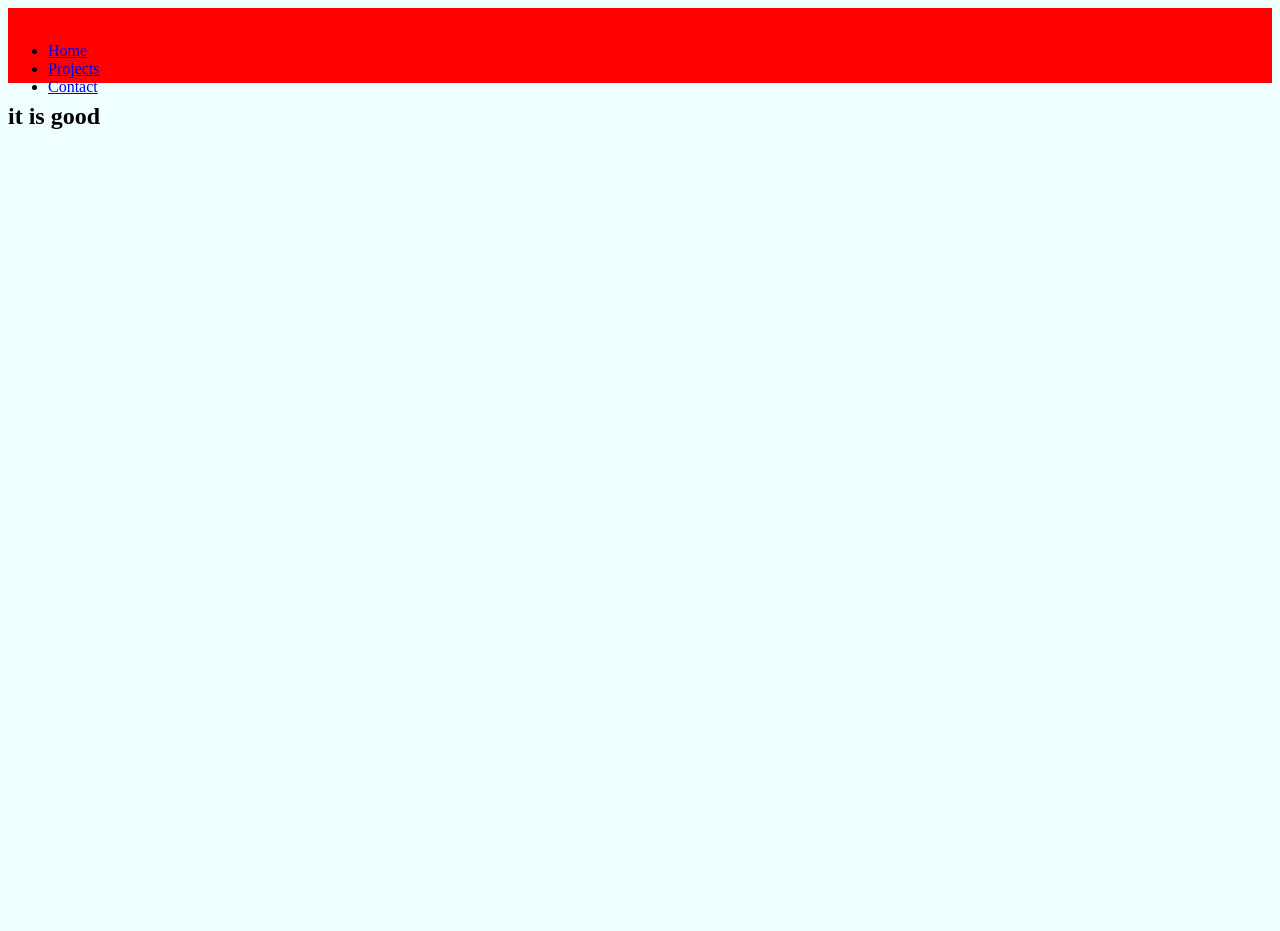
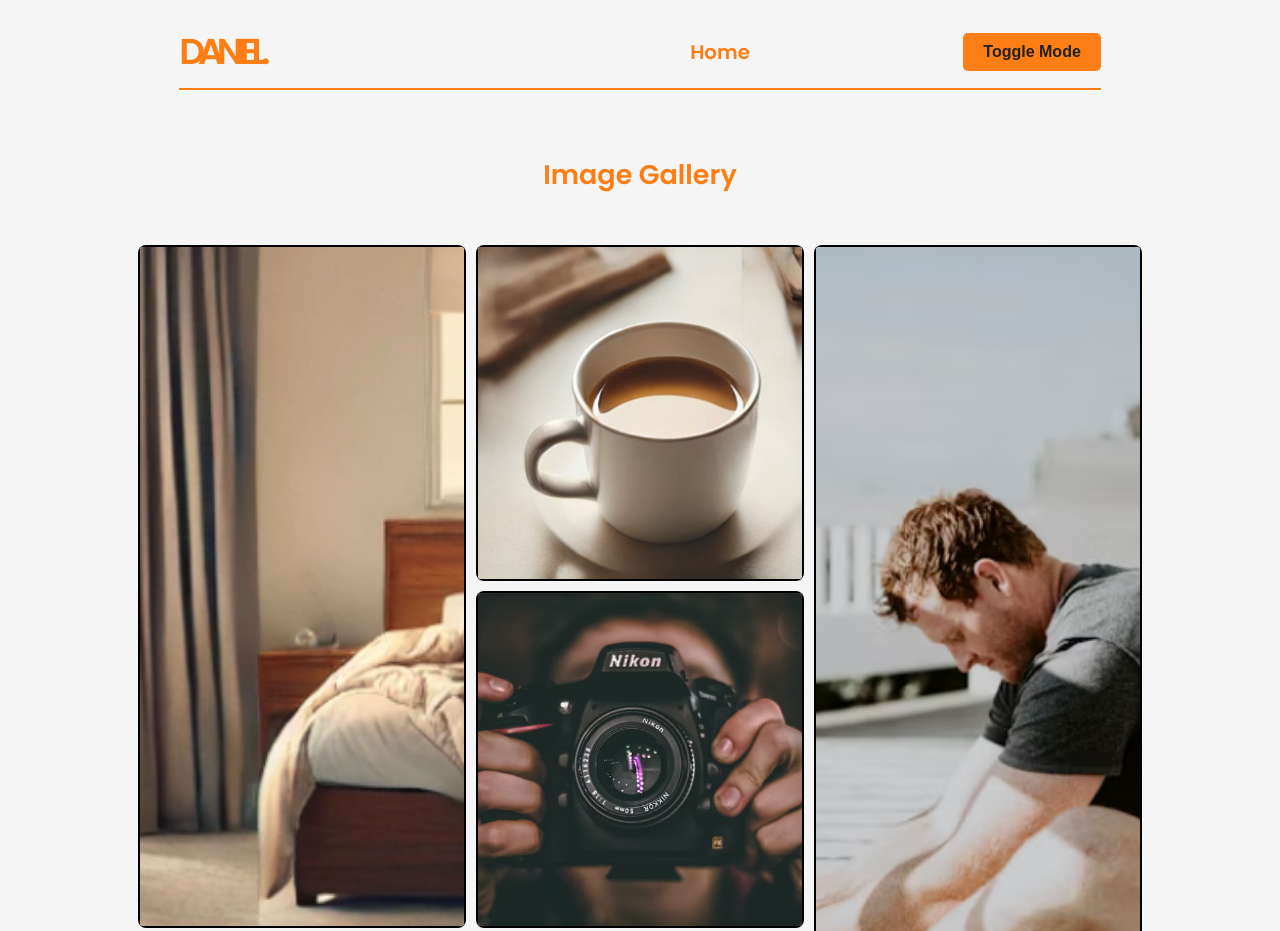
Before and after one commit to danielanthonyO/Daniel_porfolio, a plain HTML site: page gallery.html in a window 1280 px wide. Shown: the top 931 px of the page. Before the commit the page ends 800 px from the top, so only its background shows below. Drawn offline with Linux system fonts and the light colour scheme.

Commit message:
Add html and css for gallery section

```diff
--- a/gallery.css
+++ b/gallery.css
@@ -1,20 +1,181 @@
-.header{
-    background-color: red;
-    max-height: 75px;
+/* Import Google Font */
+@import url("https://fonts.googleapis.com/css2?family=Poppins:wght@300;400;600&display=swap");
+
+
+.gallery-body {
+  transition: 0.3s;
+  height: auto;
 }
-body {
-    background-color: azure;
+.gallery-main {
+  margin-bottom: 60px;
+}
+.gallery-wrap {
+  padding: 10px 10%;
 }
 
-.container {
-    display: grid;
+.gallery-container {
+  display: grid;
+  grid-template-areas:
+    "img1 img1 img2 img2 img6 img6"
+    "img1 img1 img2 img2 img6 img6"
+    "img1 img1 img5 img5 img6 img6"
+    "img1 img1 img5 img5 img6 img6"
+    "img4 img8 img8 img8 img6 img6"
+    "img7 img8 img8 img8 img9 img9"
+    "img7 img8 img8 img8 img9 img9"
+    "img3 img8 img8 img8 img9 img9"
+    "img3 img8 img8 img8 img9 img9";
+
+    grid-template-columns: repeat(6, 1fr);
+    grid-template-rows: repeat(9, 1fr);
+    gap: 10px;
+    padding: 10px;
+    min-height: 80vh;
+}
+
+/* Image Styling */
+.image {
+  position: relative;
+  overflow: hidden;
+  border-radius: 8px;
+}
+
+.image img {
+  width: 100%;
+  height: 100%;
+  object-fit: cover;
+  transition: 0.5s ease;
+}
+
+.image:hover img {
+  filter: blur(5px);
+  transform: scale(1.1);
+}
+
+/* Assign Grid Areas */
+.img1 {
+  grid-area: img1;
+}
+.img2 {
+  grid-area: img2;
+}
+.img3 {
+  grid-area: img3;
+}
+.img4 {
+  grid-area: img4;
+}
+.img5 {
+  grid-area: img5;
+}
+.img6 {
+  grid-area: img6;
+}
+.img7 {
+  grid-area: img7;
+}
+.img8 {
+  grid-area: img8;
+}
+.img9 {
+  grid-area: img9;
+}
+
+
+  /* Button Styling */
+.theme-toggle-btn {
+  padding: 10px 20px;
+  font-size: 16px;
+  border: none;
+  cursor: pointer;
+  background-color: var(--logo-color);
+  color: #222;
+  border-radius: 5px;
+  font-weight: 600;
+  transition: background 0.3s;
+}
+
+.gallery-header{
+  text-align: center;
+  color: var(--logo-color);
+  padding: 20px;
+  margin: 20px;
+}
+.gallery-link {
+  list-style: none;
+  color: var(--text-color);
+}
+
+.gallery-link a {
+  text-decoration: none;
+  color: var(--logo-color);
+  font-weight: 700;
+  font-size: 1.1rem;
+}
+
+.footer{
+  background-color: #1a1a2e;
+  height: 100px;
+  text-align: center;
+  color: white;
+  padding-top: 20px;
+}
+
+#back-to-top {
+  position: fixed;
+  bottom: 110px;
+  right: 40px;
+  display: none;
+  padding: 14px 25px;
+  background-color: #FD7E14;
+  color: #000;
+  border: none;
+  border-radius: 5px;
+  cursor: pointer;
+  font-weight: 500;
+  z-index: 50;
+}
+
+a {
+  text-decoration: none;
+  color: white;
+}
+/* Responsive */
+@media (max-width: 768px) {
+  .gallery-container {
     grid-template-areas:
-      "header header "
-      "sidebar main"
-      "footer footer";
+      "img1"
+      "img2"
+      "img3"
+      "img4"
+      "img5"
+      "img6"
+      "img7"
+      "img8"
+      "img9";
+
+    grid-template-columns: 1fr;
+    grid-template-rows: auto;
   }
 
-  .header { grid-area: header; }
-  .sidebar { grid-area: sidebar; }
-  .main { grid-area: main; }
-  .footer { grid-area: footer; }
+  .image {
+    text-align: center;
+  }
+  .theme-toggle-btn {
+    display: block;
+    padding: 8px 15px;
+    font-size: 16px;
+    border: 2px solid var(--logo-color);
+    cursor: pointer;
+    color: #000;
+    border-radius: 15px;
+    transition: background 0.3s;
+  }
+
+  .footer{
+    color: white;
+    display: block;
+    height: 100px;
+  }
+
+}
--- a/gallery.html
+++ b/gallery.html
@@ -1,31 +1,72 @@
 <!DOCTYPE html>
 <html lang="en">
 <head>
-    <meta charset="UTF-8">
-    <meta name="viewport" content="width=device-width, initial-scale=1.0">
-    <link rel="stylesheet" href="style.css">
-    <link rel="stylesheet" href="gallery.css">
-    <title>Document</title>
+    <meta charset="UTF-8" />
+    <meta name="viewport" content="width=device-width, initial-scale=1.0" />
+    <title>Gallery</title>
+    <link rel="stylesheet" href="styles.css" />
+    <link rel="stylesheet" href="gallery.css" />
 </head>
 <body>
-    <header class="header" id="header">
+<div class="gallery-body">
+    <header class="header">
         <div class="container">
             <nav>
-            <img src="images/logo2.png" class="logo" alt="">
-            <ul id="sideMenu">
-                <li><a href="#">Home</a></li>
-                <li><a href="#portfolio">Projects</a></li>
-                <li><a href="#contact">Contact</a></li>
-                <i class="fas fa-times" onclick="closeMenu()" id="menu-close"></i>
-            </ul>
-            <i class="fas fa-bars" onclick="openMenu()" id="menu-bars"></i>
-        </nav>
+                <h1 class="logo">DANIEL.</h1>
+                <div class="theme-toggle" onclick="toggleTheme()">
+                    <i class="fa-solid fa-moon"></i>
+                </div>
+                <ul id="sideMenu">
+                </ul>
+                <li class="gallery-link"><a href="index.html">Home</a></li>
+                <button class="theme-toggle-btn" onclick="toggleTheme()">Toggle Mode</button>
+            </nav>
         </div>
-</header>
-<main>
-    <section>
-        <h2>it is good</h2>
-    </section>
-</main>
+
+        <main class="gallery-main">
+            <div class="gallery-wrap">
+                <div class="gallery-header"><h2>Image Gallery</h2></div>
+                    <div class="gallery-container">
+                        <div class="image img1">
+                            <img src="images/image5.jpg" alt="Image 1" /></div>
+                        <div class="image img2">
+                            <img src="images/image1.jpg" alt="Image 2" /></div>
+                        <div class="image img3">
+                            <img src="images/image2.jpg" alt="Image 3" /></div>
+                        <div class="image img4">
+                            <img src="images/image3.jpg" alt="Image 4" /></div>
+                        <div class="image img5">
+                            <img src="images/image4.jpg" alt="Image 5" /></div>
+                        <div class="image img6">
+                            <img src="images/image9.jpg" alt="Image 6" /></div>
+                        <div class="image img7">
+                            <img src="images/image6.jpg" alt="Image 7" /></div>
+                        <div class="image img8">
+                            <img src="images/image7.jpg" alt="Image 8" /></div>
+                        <div class="image img9">
+                            <img src="images/image8.jpg" alt="Image 9" />
+                        </div>
+                    </div>
+                </div>
+            </main>
+</div>
+
+<div class="footer">
+    <button id="back-to-top" class="top-btn">⬆ Back to Top</button>
+    <div class="last">
+        <div class="footer-box">
+            <h3>Frontend Developer</h3>
+        </div>
+        <div class="footer-links">
+            <a href="index.html">Home</a>
+
+        </div>
+    </div>
+</div class='footer'>
+
+
+
+
+    <script src="script.js"></script>
 </body>
 </html>
```
